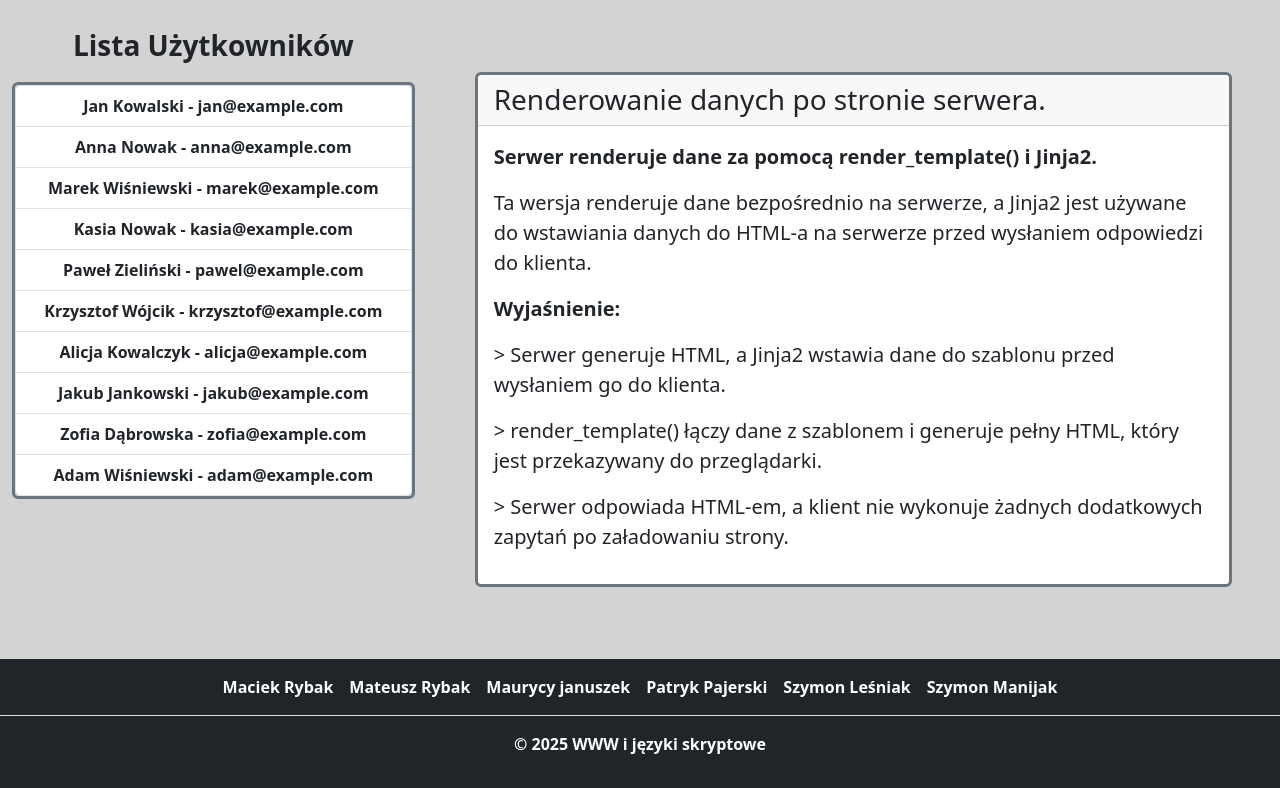
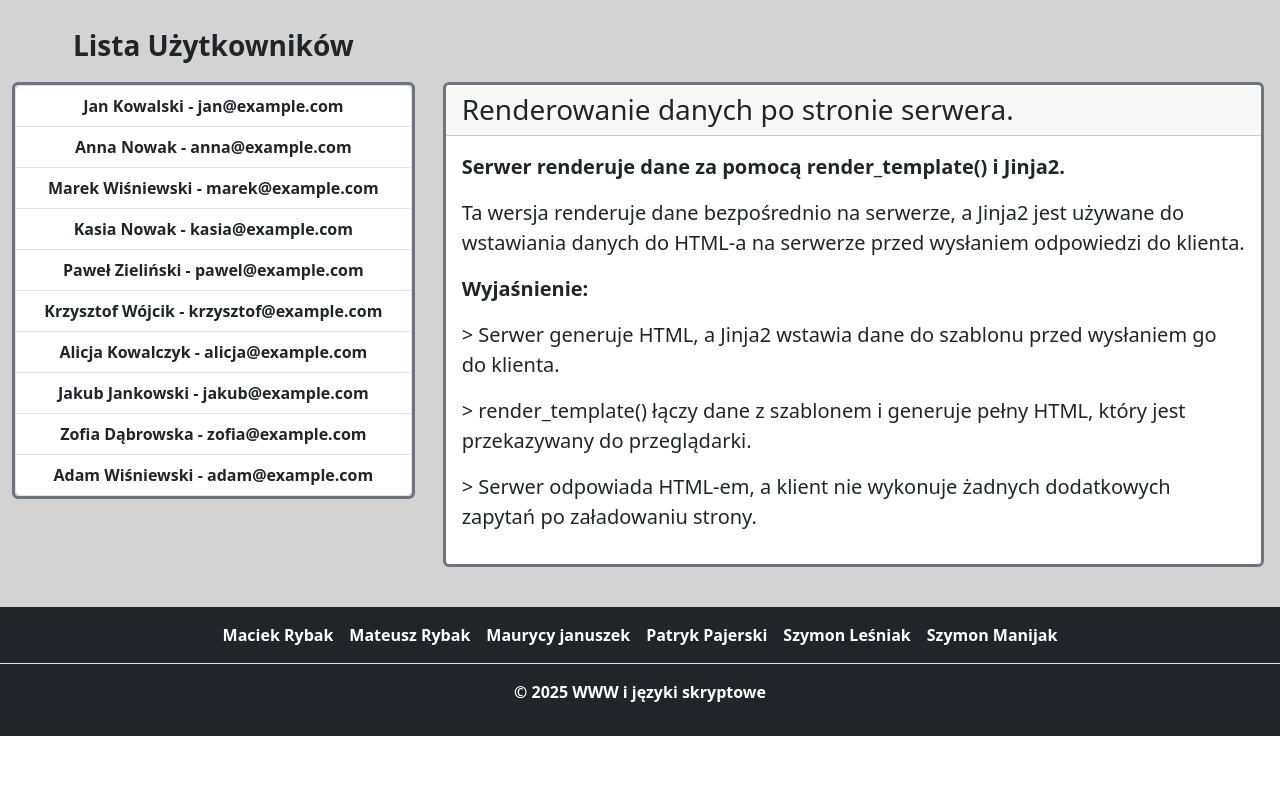
Before and after one commit to kayen2115/wwwIskrypty, a Flask app: page / in a window 1280 px wide. Shown: the part 88-876 px from the top of the page. After the commit the page ends 824 px from the top, so only its background shows below. Run offline with Flask 3, Linux system fonts and the light colour scheme.

Commit message:
seminaria 4

```diff
--- a/seminaria/seminaria4/templates/client.html
+++ b/seminaria/seminaria4/templates/client.html
@@ -202,8 +202,8 @@
             <ul id="user-list" class="list-group fw-bold border border-3 border-secondary text-center"></ul>
           </div>
           <!-- Prawa kolumna: Karta z cytatem -->
-          <div class="col-md-8 p-5">
-            <div class="card border border-3 border-secondary">
+          <div class="col-md-8 p-3">
+            <span class="fs-3 fw-bold">&nbsp;</span>
               <div class="card-header h3">Renderowanie danych po stronie klienta.</div>
               <div class="card-body">
                 <blockquote class="blockquote mb-0">
--- a/seminaria/seminaria4/templates/server.html
+++ b/seminaria/seminaria4/templates/server.html
@@ -181,7 +181,8 @@
             </ul>
           </div>
           <!-- Prawa kolumna: Karta z cytatem -->
-          <div class="col-md-8 p-5">
+          <div class="col-md-8 p-3">
+            <span class="fs-3 fw-bold">&nbsp;</span>
             <div class="card border border-3 border-secondary">
               <div class="card-header h3">Renderowanie danych po stronie serwera.</div>
               <div class="card-body">
```
